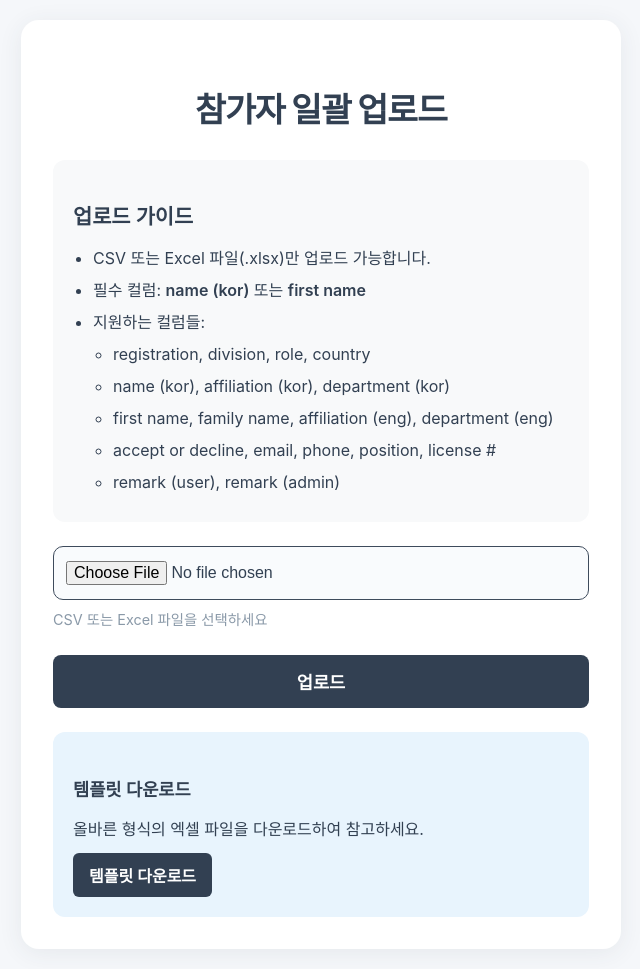
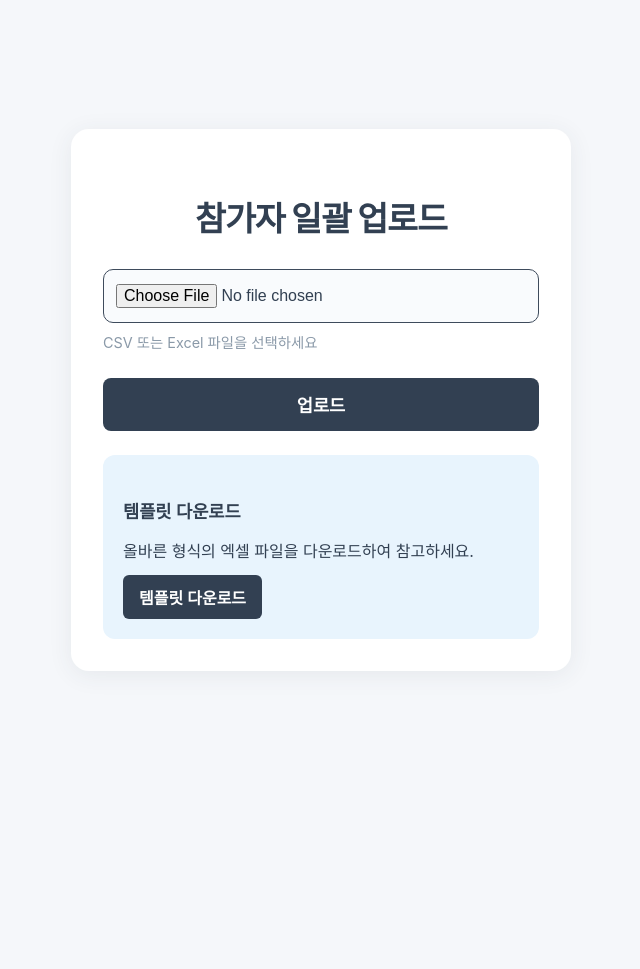
Before and after one commit to JHC-N-CO/Admin_page, a Flask app: template templates/upload_participant.html in a window 1280 px wide. Shown: the whole page, without its empty margins (319-959 px from the left). After the commit the page ends 639 px from the top, so only its background shows below. Run offline with Flask 3, Linux system fonts and the light colour scheme; the template is opened without the code that fills it, so the values that code supplies are empty.

Commit message:
Remove upload guide and simplify interface

```diff
--- a/static/css/upload_participant.css
+++ b/static/css/upload_participant.css
@@ -22,7 +22,7 @@ body {
     background: #fff;
     border-radius: 18px;
     box-shadow: 0 4px 24px 0 rgba(50,64,82,0.08);
-    max-width: 600px;
+    max-width: 500px;
     width: 100%;
     padding: 40px 32px 32px 32px;
     box-sizing: border-box;
@@ -38,48 +38,12 @@ h1 {
     letter-spacing: -1px;
 }
 
-h3 {
-    font-size: 1.3rem;
-    font-weight: 600;
-    margin-bottom: 16px;
-    color: var(--main-blue);
-    text-align: left;
-}
-
 h4 {
     font-size: 1.1rem;
     font-weight: 600;
     margin-bottom: 12px;
     color: var(--main-blue);
     text-align: left;
-}
-
-.upload-info {
-    background: #f8f9fa;
-    border-radius: 12px;
-    padding: 20px;
-    margin-bottom: 24px;
-    text-align: left;
-}
-
-.upload-info ul {
-    margin: 0;
-    padding-left: 20px;
-}
-
-.upload-info li {
-    margin-bottom: 8px;
-    line-height: 1.5;
-}
-
-.upload-info ul ul {
-    margin-top: 8px;
-    margin-bottom: 8px;
-}
-
-.upload-info strong {
-    color: var(--main-blue);
-    font-weight: 600;
 }
 
 form {
--- a/templates/upload_participant.html
+++ b/templates/upload_participant.html
@@ -11,22 +11,6 @@
         {% if error %}
         <div class="error-message">{{ error }}</div>
         {% endif %}
-
-        <div class="upload-info">
-            <h3>업로드 가이드</h3>
-            <ul>
-                <li>CSV 또는 Excel 파일(.xlsx)만 업로드 가능합니다.</li>
-                <li>필수 컬럼: <strong>name (kor)</strong> 또는 <strong>first name</strong></li>
-                <li>지원하는 컬럼들:</li>
-                <ul>
-                    <li>registration, division, role, country</li>
-                    <li>name (kor), affiliation (kor), department (kor)</li>
-                    <li>first name, family name, affiliation (eng), department (eng)</li>
-                    <li>accept or decline, email, phone, position, license #</li>
-                    <li>remark (user), remark (admin)</li>
-                </ul>
-            </ul>
-        </div>
 
         <form action="" method="post" enctype="multipart/form-data" onsubmit="uploadFile(event)">
             <div class="file-input-container">
```
